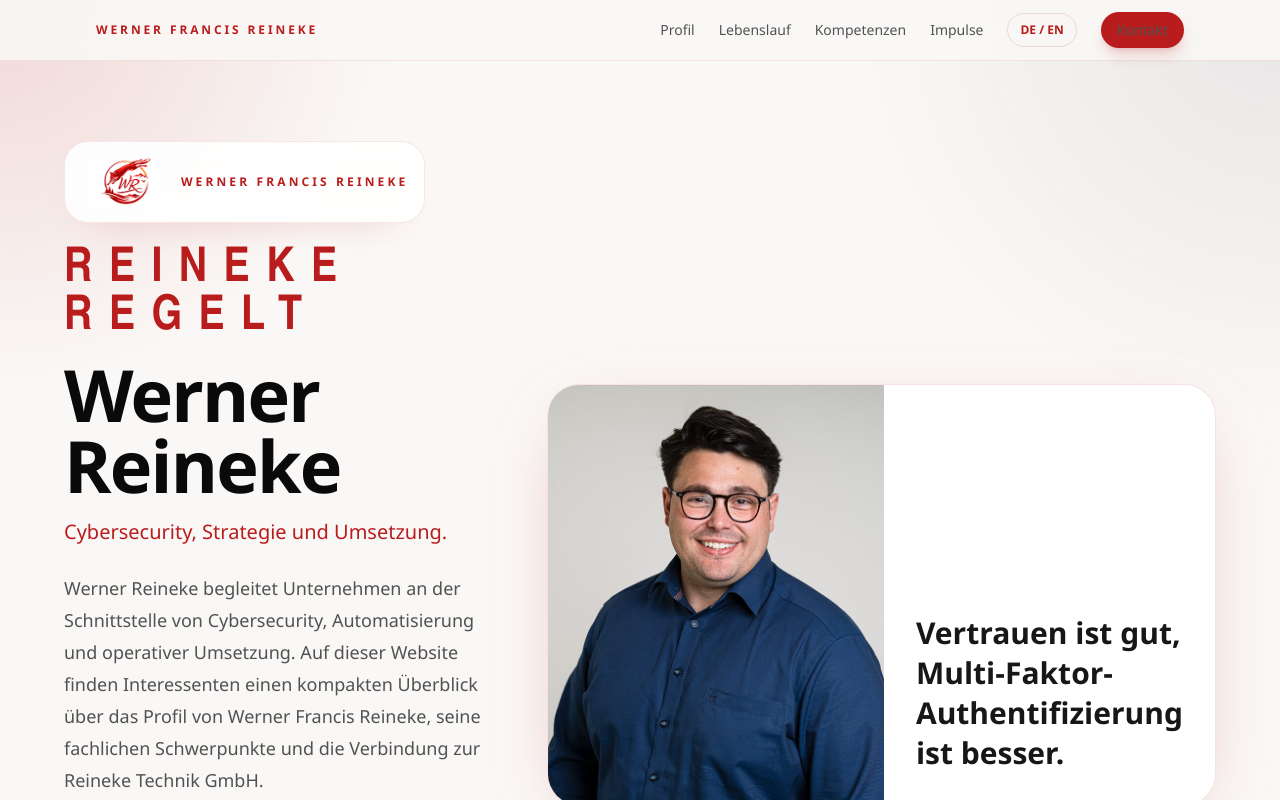
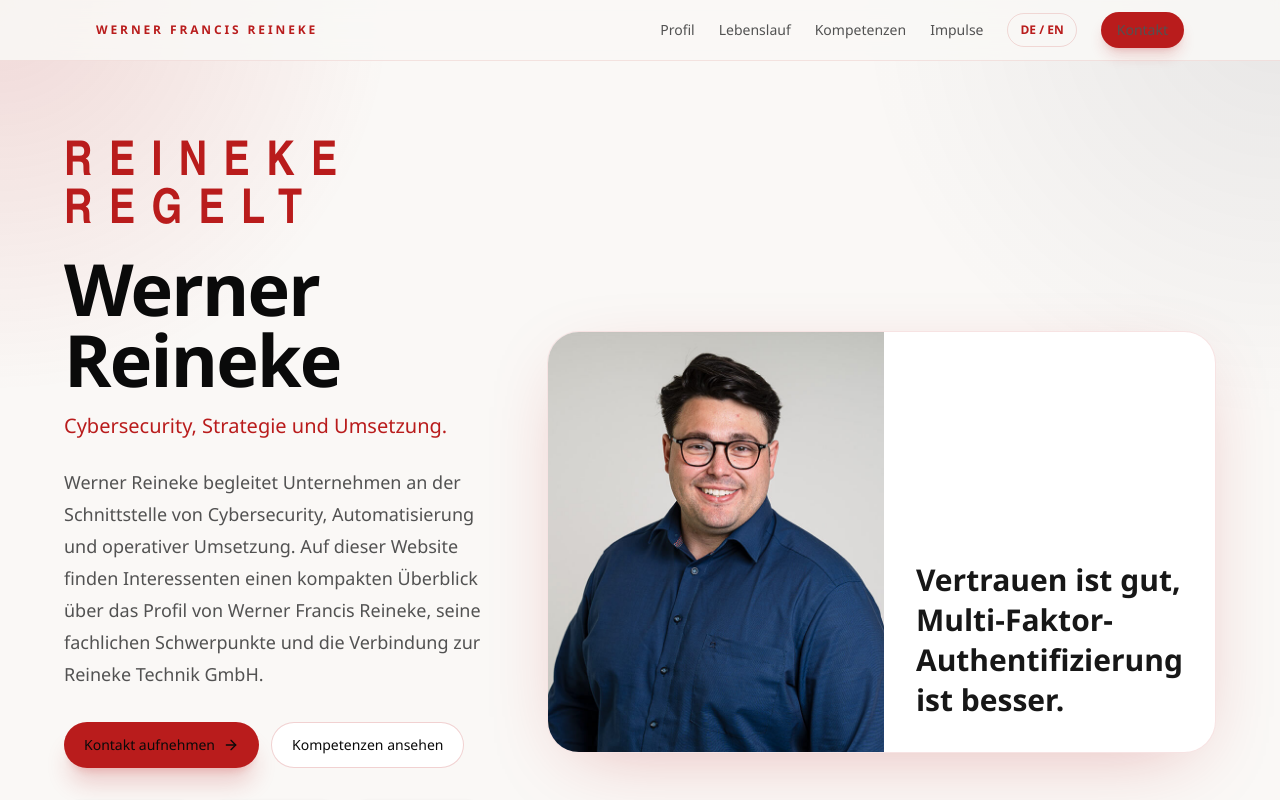
Before and after one commit to rewerner42/rewerner42.github.io, a React (Vite) app: page / in a window 1280 px wide. Shown: the top 800 px of the page. Built offline with nearby package versions, Linux system fonts and the light colour scheme.

Commit message:
change small things

```diff
--- a/src/App.jsx
+++ b/src/App.jsx
@@ -18,8 +18,6 @@ import {
   Shield,
   Twitter,
 } from 'lucide-react';
-import headerLogo from '../wfr_logo/logo-wfr-header.png';
-import masterLogo from '../wfr_logo/logo-wfr-master.png';
 import portrait from '../werner-francis-reineke.jpg';
 
 const canonicalUrl = 'https://wernerfrancisreineke.com/';
@@ -43,7 +41,6 @@ export default function WernerFrancisReinekeOnePager() {
       slogan: 'REINEKE REGELT',
       heroText:
         'Werner Reineke begleitet Unternehmen an der Schnittstelle von Cybersecurity, Automatisierung und operativer Umsetzung. Auf dieser Website finden Interessenten einen kompakten Überblick über das Profil von Werner Francis Reineke, seine fachlichen Schwerpunkte und die Verbindung zur Reineke Technik GmbH.',
-      heroLogoAlt: 'Logo von Werner Francis Reineke',
       heroPrimary: 'Kontakt aufnehmen',
       heroSecondary: 'Kompetenzen ansehen',
       stat1Title: 'Cybersec.',
@@ -236,7 +233,6 @@ export default function WernerFrancisReinekeOnePager() {
       slogan: 'REINEKE REGELT',
       heroText:
         'Werner Reineke supports companies at the intersection of cybersecurity, automation, and practical execution. This website gives visitors a focused overview of Werner Francis Reineke, his core competencies, and the connection to Reineke Technik GmbH.',
-      heroLogoAlt: 'Logo of Werner Francis Reineke',
       heroPrimary: 'Get in touch',
       heroSecondary: 'View expertise',
       stat1Title: 'Cybersec.',
@@ -588,18 +584,6 @@ export default function WernerFrancisReinekeOnePager() {
         <section className="px-4 pb-14 pt-10 sm:px-6 sm:pb-20 sm:pt-16 lg:px-8 lg:pt-20">
           <div className="mx-auto grid max-w-6xl items-center gap-10 lg:grid-cols-[1.02fr_0.98fr] lg:gap-16">
             <motion.div {...fadeUp}>
-              <div className="mb-6">
-                <div className="inline-flex items-center gap-4 rounded-[1.5rem] border border-[#b91c1c]/10 bg-white/90 px-4 py-3 shadow-[0_18px_40px_-30px_rgba(185,28,28,0.35)] backdrop-blur">
-                  <img
-                    src={headerLogo}
-                    alt={t.heroLogoAlt}
-                    className="h-12 w-auto object-contain sm:h-14"
-                  />
-                  <div className="text-[11px] font-semibold uppercase tracking-[0.26em] text-[#b91c1c] sm:text-xs">
-                    Werner Francis Reineke
-                  </div>
-                </div>
-              </div>
               <h1 className="max-w-4xl text-5xl font-semibold leading-[0.98] tracking-tight sm:text-6xl lg:text-7xl">
                 <span className="mb-4 block text-3xl font-semibold uppercase tracking-[0.34em] text-[#b91c1c] sm:text-4xl lg:text-5xl" style={{ fontFamily: '"Avenir Next Condensed", "Arial Narrow", "Avenir Next", sans-serif' }}>
                   {t.slogan}
@@ -925,13 +909,6 @@ export default function WernerFrancisReinekeOnePager() {
                 </div>
               </div>
 
-              <div className="mt-10 flex items-center justify-end">
-                <img
-                  src={masterLogo}
-                  alt={t.heroLogoAlt}
-                  className="h-16 w-auto object-contain opacity-95 drop-shadow-[0_16px_32px_rgba(185,28,28,0.18)] sm:h-20"
-                />
-              </div>
             </motion.div>
           </div>
         </section>
```
